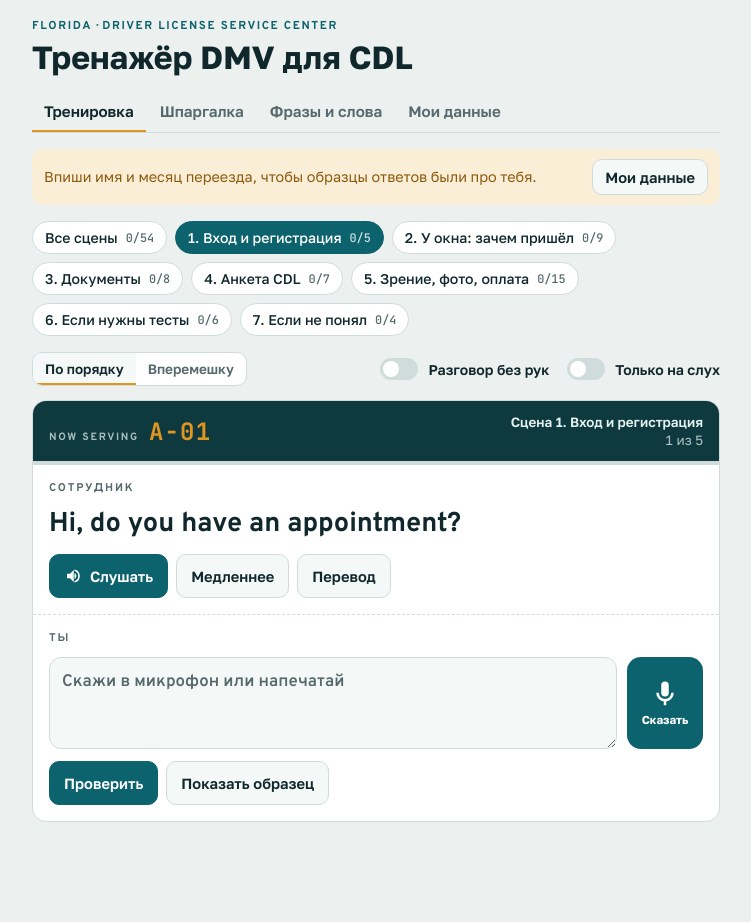
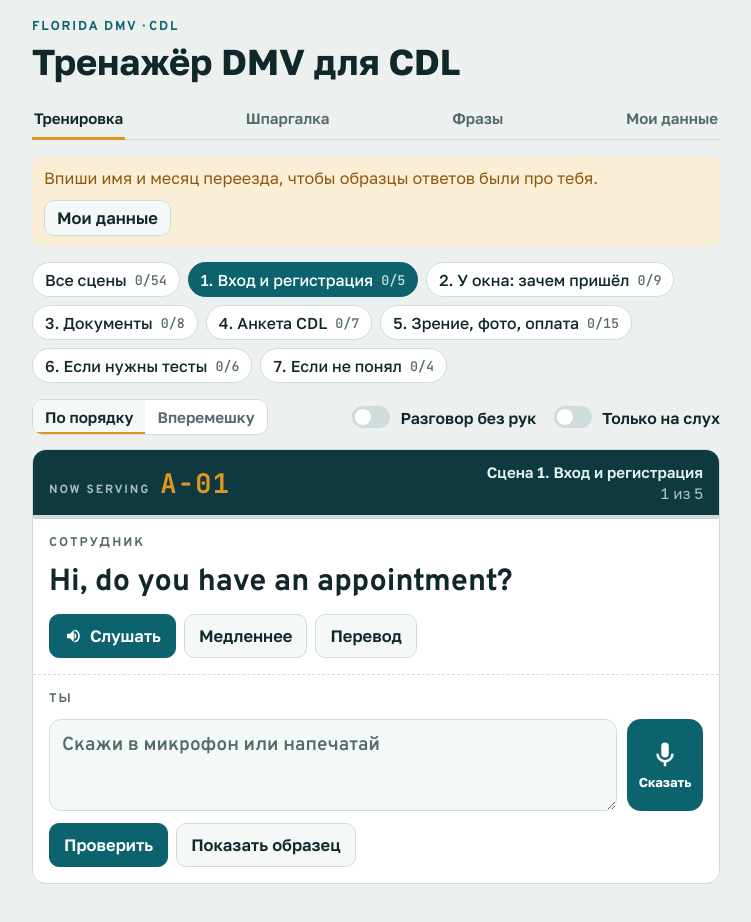
Before and after one commit to new22paul/Dmv-cdl, a plain HTML site: page index.html in a window 1280 px wide. Shown: the whole page, without its empty margins (264-1015 px from the left). Before the commit the page ends 870 px from the top, so only its background shows below. Drawn offline with Linux system fonts and the light colour scheme.

Commit message:
Крупнее текст (+12%), вкладки помещаются на узком экране
Co-Authored-By: Claude Opus 5.5 <noreply@anthropic.com>
Claude-Session: https://claude.ai/code/session_01EY9Yyn2HgtfMm6WiRPpBsv

```diff
--- a/index.html
+++ b/index.html
@@ -36,16 +36,16 @@
 }
 *{box-sizing:border-box}
 [hidden]{display:none!important}
-html{-webkit-text-size-adjust:100%}
-body{margin:0;background:var(--bg);color:var(--ink);font-family:var(--f-body);font-size:16px;line-height:1.5;-webkit-tap-highlight-color:transparent}
+html{-webkit-text-size-adjust:100%;font-size:112.5%}
+body{margin:0;background:var(--bg);color:var(--ink);font-family:var(--f-body);font-size:1rem;line-height:1.5;-webkit-tap-highlight-color:transparent}
 .wrap{max-width:720px;margin:0 auto;padding-top:calc(env(safe-area-inset-top, 0px) + 18px);padding-bottom:calc(env(safe-area-inset-bottom, 0px) + 48px);padding-left:max(16px, env(safe-area-inset-left, 0px));padding-right:max(16px, env(safe-area-inset-right, 0px));display:flex;flex-direction:column;gap:16px}
 header{display:flex;justify-content:space-between;align-items:flex-start;gap:12px;flex-wrap:wrap}
 header > div{min-width:0}
 .eyebrow{font-family:var(--f-sign);font-weight:700;font-size:.72rem;letter-spacing:.14em;text-transform:uppercase;color:var(--teal);margin:0}
 h1{font-weight:700;font-size:clamp(1.45rem,5.4vw,2rem);line-height:1.15;margin:4px 0 0;text-wrap:balance}
-.tabs{display:flex;gap:2px;border-bottom:1px solid var(--line);overflow-x:auto;scrollbar-width:none}
+.tabs{display:flex;justify-content:space-between;gap:4px;border-bottom:1px solid var(--line)}
 .tabs::-webkit-scrollbar{display:none}
-.tab{appearance:none;background:none;border:0;border-bottom:3px solid transparent;padding:10px 12px;font:600 .95rem var(--f-body);color:var(--muted);cursor:pointer;margin-bottom:-1px;white-space:nowrap}
+.tab{appearance:none;background:none;border:0;border-bottom:3px solid transparent;padding:10px 2px;font:600 .84rem/1.2 var(--f-body);color:var(--muted);cursor:pointer;margin-bottom:-1px;text-align:center;flex:0 1 auto;hyphens:none}
 .tab[aria-selected="true"]{color:var(--ink);border-bottom-color:var(--sun)}
 .panel{display:flex;flex-direction:column;gap:14px}
 .scenes{display:flex;gap:8px;overflow-x:auto;scrollbar-width:none;margin-inline:calc(-1 * max(16px, env(safe-area-inset-left, 0px)));padding-inline:max(16px, env(safe-area-inset-left, 0px));padding-block:2px}
@@ -188,7 +188,7 @@ textarea::placeholder{color:var(--muted);font-weight:500}
 <div class="wrap">
   <header>
     <div>
-      <p class="eyebrow">Florida · Driver License Service Center</p>
+      <p class="eyebrow">Florida DMV · CDL</p>
       <h1>Тренажёр DMV для CDL</h1>
     </div>
     <button class="btn primary" id="install" data-act="install" hidden>Установить приложение</button>
@@ -197,7 +197,7 @@ textarea::placeholder{color:var(--muted);font-weight:500}
   <nav class="tabs" role="tablist" aria-label="Разделы">
     <button class="tab" role="tab" id="tab-train" data-act="tab" data-v="train" aria-selected="true">Тренировка</button>
     <button class="tab" role="tab" id="tab-sheet" data-act="tab" data-v="sheet" aria-selected="false">Шпаргалка</button>
-    <button class="tab" role="tab" id="tab-phrases" data-act="tab" data-v="phrases" aria-selected="false">Фразы и слова</button>
+    <button class="tab" role="tab" id="tab-phrases" data-act="tab" data-v="phrases" aria-selected="false">Фразы</button>
     <button class="tab" role="tab" id="tab-me" data-act="tab" data-v="me" aria-selected="false">Мои данные</button>
   </nav>
 
--- a/sw.js
+++ b/sw.js
@@ -1,6 +1,6 @@
 /* Offline support. Page: network first, so updates arrive when online; cache when offline.
    Icons and fonts: cache first. */
-const CACHE = "dmv-cdl-v6";
+const CACHE = "dmv-cdl-v7";
 const CORE = [
   "./",
   "./index.html",
```
